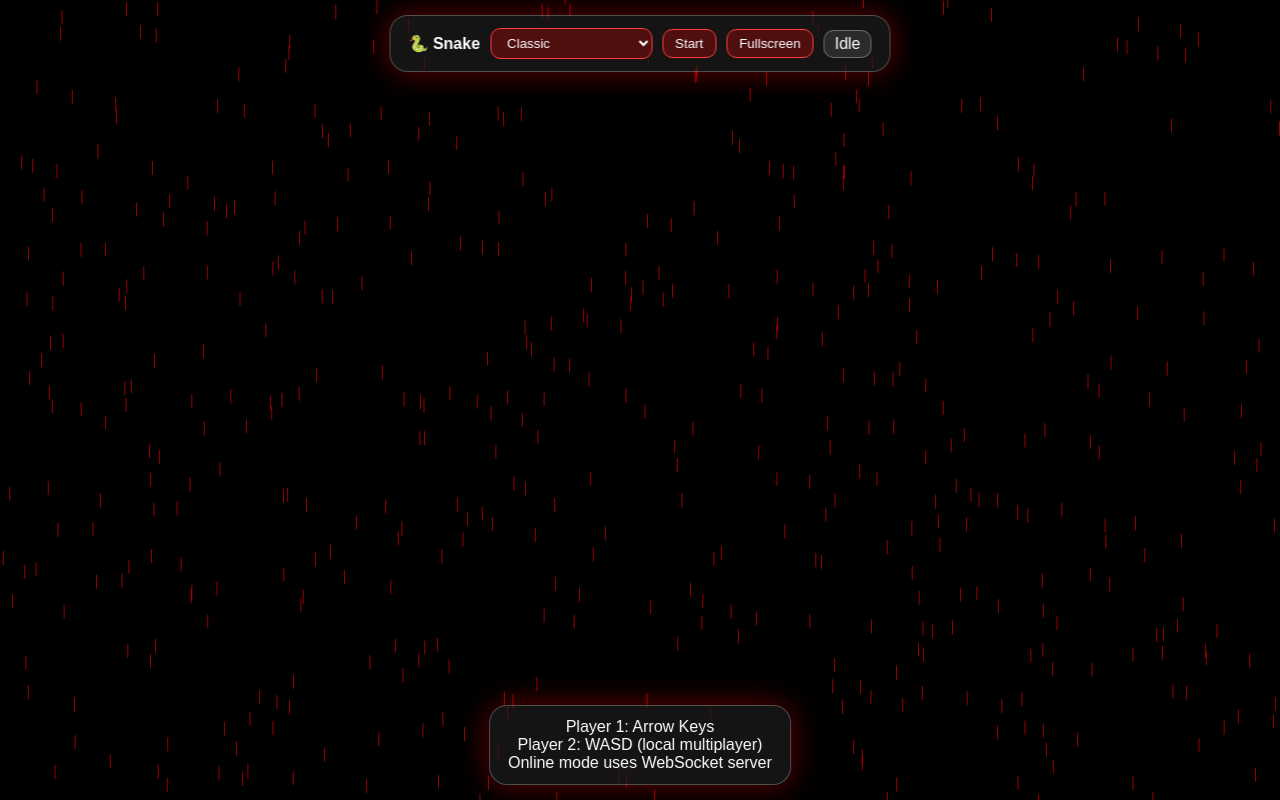
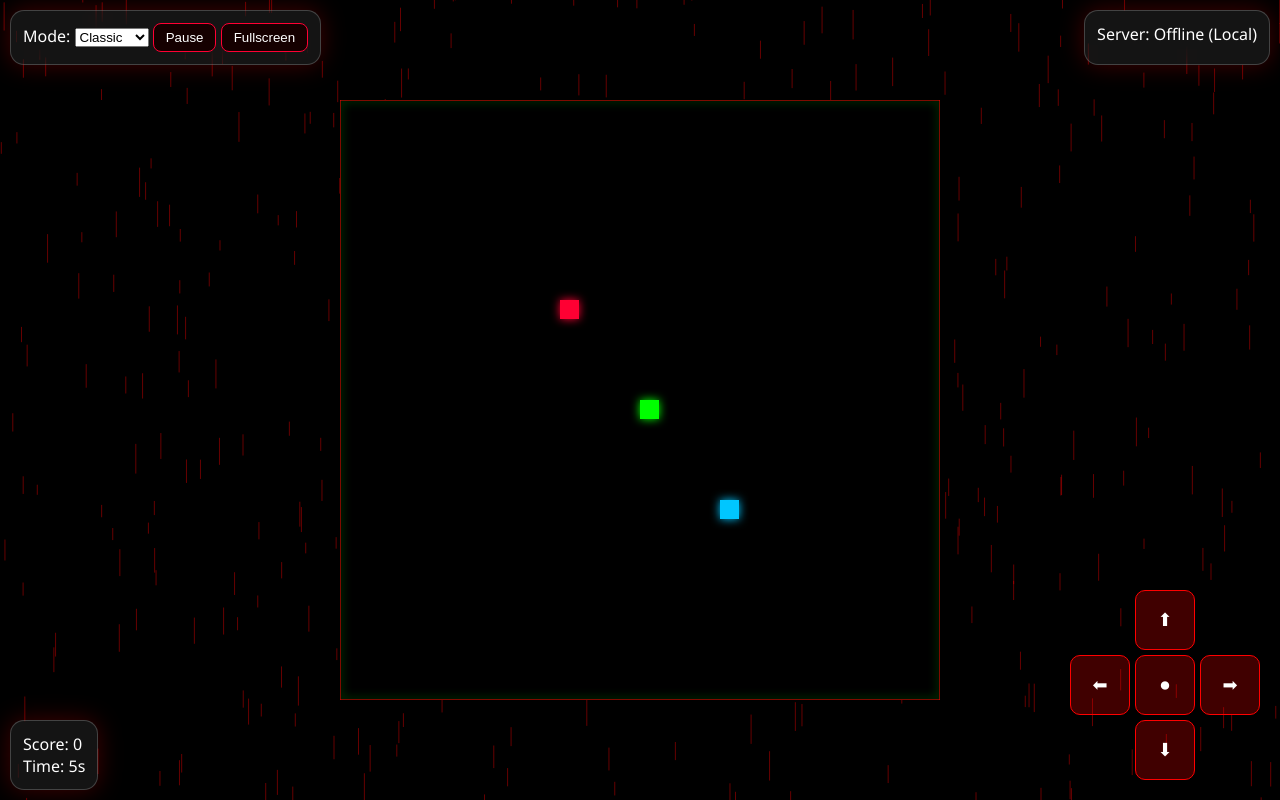
Before and after one commit to 2s2ones/2s2ones.github.io, a website: page snake.html in a window 1280 px wide. Drawn offline with Linux system fonts and the light colour scheme.

Commit message:
Update snake.html

```diff
--- a/snake.html
+++ b/snake.html
@@ -1,55 +1,95 @@
 <!DOCTYPE html>
-<html>
+<html lang="en">
 <head>
 <meta charset="UTF-8">
-<title>Snake – 2s2ones</title>
+<title>Snake Ultimate</title>
 <meta name="viewport" content="width=device-width, initial-scale=1.0">
+
 <style>
-html,body{
-margin:0;
-height:100%;
-background:#000;
-font-family:Arial;
+*{box-sizing:border-box;margin:0;padding:0}
+body{
+  background:black;
   color:white;
+  font-family:Segoe UI,Arial;
   overflow:hidden;
 }
 
-canvas{position:fixed;top:0;left:0}
+canvas{display:block}
 
-#game{z-index:2;image-rendering:pixelated}
-
-.glass{
+/* Rain */
+#rain{
   position:fixed;
-left:50%;
-transform:translateX(-50%);
-background:rgba(255,255,255,0.08);
-backdrop-filter:blur(16px);
-border:1px solid rgba(255,255,255,0.25);
-border-radius:18px;
-box-shadow:0 0 30px rgba(255,0,0,0.4);
-padding:12px 18px;
-z-index:5;
+  inset:0;
+  z-index:-10;
 }
 
-#topbar{top:15px;display:flex;gap:10px;align-items:center}
-#bottombar{bottom:15px;text-align:center}
+/* Glass UI */
+.glass{
+  background:rgba(255,255,255,0.08);
+  backdrop-filter:blur(12px);
+  -webkit-backdrop-filter:blur(12px);
+  border:1px solid rgba(255,255,255,0.2);
+  box-shadow:0 0 25px rgba(255,0,0,.25);
+  border-radius:14px;
+  padding:12px;
+}
 
-select,button{
-background:rgba(255,0,0,0.25);
-border:1px solid #ff3b3b;
-color:white;
+#ui{
+  position:fixed;
+  top:10px;
+  left:10px;
+  right:10px;
+  display:flex;
+  justify-content:space-between;
+  gap:10px;
+}
+
+button{
+  background:#150000;
+  color:#fff;
+  border:1px solid #ff0033;
   padding:6px 12px;
-border-radius:10px;
+  border-radius:8px;
   cursor:pointer;
 }
 
-button:hover{background:rgba(255,0,0,0.4)}
+#gameWrap{
+  display:flex;
+  justify-content:center;
+  align-items:center;
+  height:100vh;
+}
 
-.badge{
-background:rgba(255,255,255,0.1);
-border:1px solid rgba(255,255,255,0.3);
-padding:4px 10px;
+#hud{
+  position:fixed;
+  bottom:10px;
+  left:10px;
+}
+
+#mobileControls{
+  position:fixed;
+  bottom:20px;
+  right:20px;
+  display:grid;
+  grid-template-columns:60px 60px 60px;
+  grid-template-rows:60px 60px 60px;
+  gap:5px;
+}
+
+.ctrl{
+  background:rgba(255,0,0,0.25);
+  border:1px solid red;
   border-radius:10px;
+  font-size:18px;
+}
+
+#chat{
+  position:fixed;
+  right:10px;
+  top:80px;
+  width:220px;
+  height:260px;
+  display:none;
 }
 
 </style>
@@ -57,197 +97,150 @@ border-radius:10px;
 <body>
 
 <canvas id="rain"></canvas>
-<canvas id="game" width="640" height="640"></canvas>
 
-<div id="topbar" class="glass">
-<b>🐍 Snake</b>
-<select id="mode">
-<option value="classic">Classic</option>
-<option value="speed">Speed</option>
-<option value="walls">Walls</option>
-<option value="local">Multiplayer (Local)</option>
-<option value="online">Multiplayer (Online)</option>
+<div id="ui">
+  <div class="glass">
+    Mode:
+    <select id="modeSel">
+      <option>Classic</option>
+      <option>No-walls</option>
+      <option>Speed</option>
+      <option>Practice</option>
     </select>
-<button onclick="startGame()">Start</button>
-<button onclick="fullscreen()">Fullscreen</button>
-<span class="badge" id="status">Idle</span>
+    <button onclick="togglePause()">Pause</button>
+    <button onclick="toggleFull()">Fullscreen</button>
   </div>
 
-<div id="bottombar" class="glass">
-Player 1: Arrow Keys<br>
-Player 2: WASD (local multiplayer)<br>
-Online mode uses WebSocket server
+  <div class="glass">
+    Server: <span id="serverStatus">Offline (Local)</span>
+  </div>
+</div>
+
+<div id="gameWrap">
+  <canvas id="game" width="600" height="600"></canvas>
+</div>
+
+<div id="hud" class="glass">
+Score: <span id="score">0</span><br>
+Time: <span id="time">0</span>s
+</div>
+
+<div id="mobileControls">
+  <div></div><button class="ctrl" onclick="setDir(0,-1)">⬆</button><div></div>
+  <button class="ctrl" onclick="setDir(-1,0)">⬅</button>
+  <button class="ctrl" onclick="setDir(0,0)">⏺</button>
+  <button class="ctrl" onclick="setDir(1,0)">➡</button>
+  <div></div><button class="ctrl" onclick="setDir(0,1)">⬇</button><div></div>
 </div>
 
 <script>
-/* ================= RAIN ================= */
-const rain=document.getElementById("rain");
-const rctx=rain.getContext("2d");
-function resize(){
-rain.width=innerWidth;
-rain.height=innerHeight;
-}
-resize();window.onresize=resize;
-
-let drops=[...Array(500)].map(()=>({
-x:Math.random()*rain.width,
-y:Math.random()*rain.height,
-s:6+Math.random()*10
-}));
-
-function drawRain(){
+/* ---------- Rain ---------- */
+const rain=document.getElementById("rain"),rctx=rain.getContext("2d");
+function resizeRain(){rain.width=innerWidth;rain.height=innerHeight}
+resizeRain();addEventListener("resize",resizeRain);
+const drops=Array.from({length:400},()=>({x:Math.random()*innerWidth,y:Math.random()*innerHeight,v:4+Math.random()*5,l:10+Math.random()*20}));
+function rainLoop(){
   rctx.clearRect(0,0,rain.width,rain.height);
-rctx.strokeStyle="rgba(255,0,0,0.6)";
+  rctx.strokeStyle="rgba(255,0,0,0.4)";
   drops.forEach(d=>{
     rctx.beginPath();
     rctx.moveTo(d.x,d.y);
-rctx.lineTo(d.x,d.y+14);
+    rctx.lineTo(d.x,d.y+d.l);
     rctx.stroke();
-d.y+=d.s;
-if(d.y>rain.height){d.y=-20;d.x=Math.random()*rain.width;}
+    d.y+=d.v;
+    if(d.y>innerHeight){d.y=-20;d.x=Math.random()*innerWidth}
   });
-requestAnimationFrame(drawRain);
+  requestAnimationFrame(rainLoop);
 }
-drawRain();
+rainLoop();
 
-/* ================= GAME ================= */
+/* ---------- Game ---------- */
+const canvas=document.getElementById("game"),ctx=canvas.getContext("2d");
+const grid=20;
+let snake=[{x:10,y:10}],snake2=[{x:20,y:20}];
+let dir={x:1,y:0},dir2={x:-1,y:0};
+let food={x:15,y:15};
+let score=0,time=0;
+let paused=false;
+let multiplayerLocal=true;
 
-const canvas=document.getElementById("game");
-const ctx=canvas.getContext("2d");
-const size=20;
-const cells=canvas.width/size;
+function setDir(x,y){if(x||y)dir={x,y}}
 
-let snakes,food,dx1,dy1,dx2,dy2,mode,speed,run=false;
-let socket=null;
+document.addEventListener("keydown",e=>{
+  if(e.key==="ArrowUp")dir={x:0,y:-1};
+  if(e.key==="ArrowDown")dir={x:0,y:1};
+  if(e.key==="ArrowLeft")dir={x:-1,y:0};
+  if(e.key==="ArrowRight")dir={x:1,y:0};
 
-function resetGame(){
-snakes=[
-[{x:10,y:10}],
-[{x:22,y:22}]
-];
-dx1=1;dy1=0;
-dx2=-1;dy2=0;
-spawnFood();
-}
+  if(e.key==="w")dir2={x:0,y:-1};
+  if(e.key==="s")dir2={x:0,y:1};
+  if(e.key==="a")dir2={x:-1,y:0};
+  if(e.key==="d")dir2={x:1,y:0};
+});
 
-function spawnFood(){
-food={
-x:Math.floor(Math.random()*cells),
-y:Math.floor(Math.random()*cells)
-};
-}
-
-function startGame(){
-mode=document.getElementById("mode").value;
-speed = mode==="speed" ? 50 : 110;
-
-resetGame();
-run=true;
-document.getElementById("status").innerText="Running";
-
-if(mode==="online"){
-connectWS();
-}
-
-loop();
+function togglePause(){paused=!paused}
+function toggleFull(){
+  if(!document.fullscreenElement)document.body.requestFullscreen();
+  else document.exitFullscreen();
 }
 
 function drawCell(x,y,color){
+  ctx.shadowBlur=10;
+  ctx.shadowColor=color;
   ctx.fillStyle=color;
-ctx.fillRect(x*size,y*size,size,size);
+  ctx.fillRect(x*grid,y*grid,grid-1,grid-1);
+}
+
+function update(){
+  if(paused) return;
+
+  const head={x:snake[0].x+dir.x,y:snake[0].y+dir.y};
+  snake.unshift(head);
+  if(head.x===food.x && head.y===food.y){
+    score++;
+    food={x:Math.random()*29|0,y:Math.random()*29|0};
+  }else snake.pop();
+
+  if(multiplayerLocal){
+    const h2={x:snake2[0].x+dir2.x,y:snake2[0].y+dir2.y};
+    snake2.unshift(h2);snake2.pop();
+  }
+
+  // walls
+  if(head.x<0||head.y<0||head.x>=30||head.y>=30) reset();
+}
+
+function reset(){
+  snake=[{x:10,y:10}];
+  snake2=[{x:20,y:20}];
+  score=0;
 }
 
 function draw(){
-ctx.fillStyle="black";
-ctx.fillRect(0,0,canvas.width,canvas.height);
+  ctx.fillStyle="#000";
+  ctx.fillRect(0,0,600,600);
 
-drawCell(food.x,food.y,"#00ff88");
+  // walls
+  ctx.strokeStyle="red";
+  ctx.strokeRect(0,0,600,600);
 
-snakes.forEach((snake,i)=>{
-snake.forEach(p=>{
-drawCell(p.x,p.y,i===0?"#ff3333":"#33ccff");
-});
-});
+  snake.forEach(p=>drawCell(p.x,p.y,"#ff0033"));
+  if(multiplayerLocal) snake2.forEach(p=>drawCell(p.x,p.y,"#00c6ff"));
+
+  drawCell(food.x,food.y,"#00ff00");
 }
 
-function moveSnake(id,dx,dy){
-let s=snakes[id];
-let head={x:s[0].x+dx,y:s[0].y+dy};
+setInterval(()=>{if(!paused){update();draw();}},120);
+setInterval(()=>{if(!paused){time++;document.getElementById("time").innerText=time}},1000);
+setInterval(()=>document.getElementById("score").innerText=score,100);
 
-if(mode==="walls"){
-if(head.x<0||head.y<0||head.x>=cells||head.y>=cells){run=false;return;}
-}else{
-head.x=(head.x+cells)%cells;
-head.y=(head.y+cells)%cells;
+/* ---------- Multiplayer placeholder ---------- */
+function connectServer(){
+  // will use your WebSocket later
+  document.getElementById("serverStatus").innerText="Offline (Local)";
 }
+connectServer();
+</script>
 
-s.unshift(head);
-
-if(head.x===food.x && head.y===food.y){
-spawnFood();
-}else{
-s.pop();
-}
-}
-
-function gameStep(){
-if(!run)return;
-
-moveSnake(0,dx1,dy1);
-if(mode==="local"||mode==="online") moveSnake(1,dx2,dy2);
-
-if(mode==="online" && socket){
-socket.send(JSON.stringify(snakes));
-}
-
-draw();
-}
-
-function loop(){
-if(!run)return;
-gameStep();
-setTimeout(loop,speed);
-}
-
-/* ================= INPUT ================= */
-
-document.addEventListener("keydown",e=>{
-if(e.key==="ArrowUp"){dx1=0;dy1=-1}
-if(e.key==="ArrowDown"){dx1=0;dy1=1}
-if(e.key==="ArrowLeft"){dx1=-1;dy1=0}
-if(e.key==="ArrowRight"){dx1=1;dy1=0}
-
-if(e.key==="w"){dx2=0;dy2=-1}
-if(e.key==="s"){dx2=0;dy2=1}
-if(e.key==="a"){dx2=-1;dy2=0}
-if(e.key==="d"){dx2=1;dy2=0}
-});
-
-/* ================= FULLSCREEN ================= */
-
-function fullscreen(){
-document.documentElement.requestFullscreen();
-}
-
-/* ================= WEBSOCKET ================= */
-
-function connectWS(){
-document.getElementById("status").innerText="Connecting...";
-socket=new WebSocket("ws://localhost:8080");
-
-socket.onopen=()=>{
-document.getElementById("status").innerText="Online";
-};
-
-socket.onmessage=e=>{
-let data=JSON.parse(e.data);
-snakes=data;
-};
-
-socket.onclose=()=>{
-document.getElementById("status").innerText="Disconnected";
-};
-}
-</script>
 </body>
 </html>
```
Lines whose indentation alone changed are shown as unchanged.
